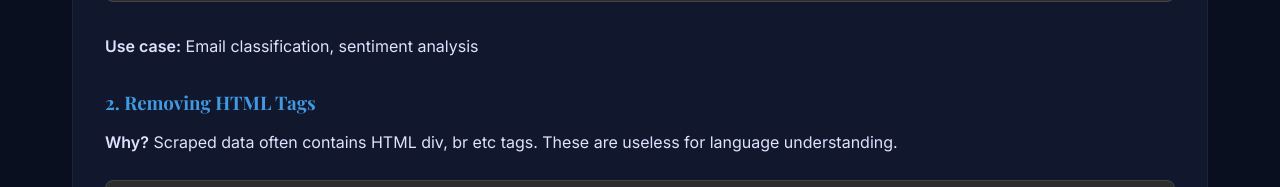
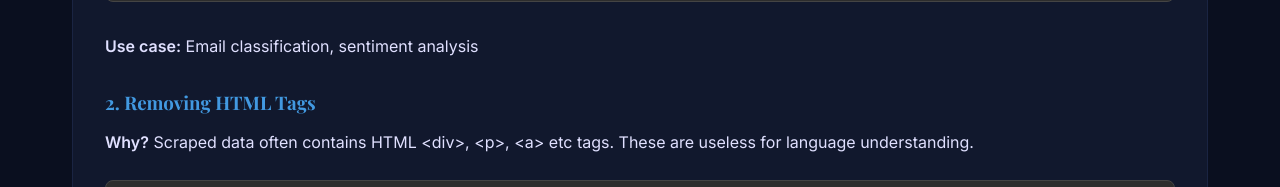
Before and after one commit to Yousfshah/Blogging, a plain HTML site: page articles/nlp/text_preprocessing.html in a window 1280 px wide. Shown: the part 2000-2187 px from the top of the page. Drawn offline with nearby package versions, Linux system fonts and the light colour scheme.

Commit message:
small improvement

```diff
--- a/articles/nlp/text_preprocessing.html
+++ b/articles/nlp/text_preprocessing.html
@@ -226,7 +226,7 @@ print("\nProcessed:", processed_text)
             <p><strong>Use case:</strong> Email classification, sentiment analysis</p>
 
             <h3>2. Removing HTML Tags</h3>
-            <p><strong>Why?</strong> Scraped data often contains HTML div, br etc tags. These are useless for language understanding.</p>
+            <p><strong>Why?</strong> Scraped data often contains HTML &lt;div&gt, &lt;p&gt, &lt;a&gt etc tags. These are useless for language understanding.</p>
             <div class="code-container">
                 <pre><code class="language-python">import re
 text = "<div> &lt;p&gt; Welcome to NLP! &lt;p&gt;</div>"
```
